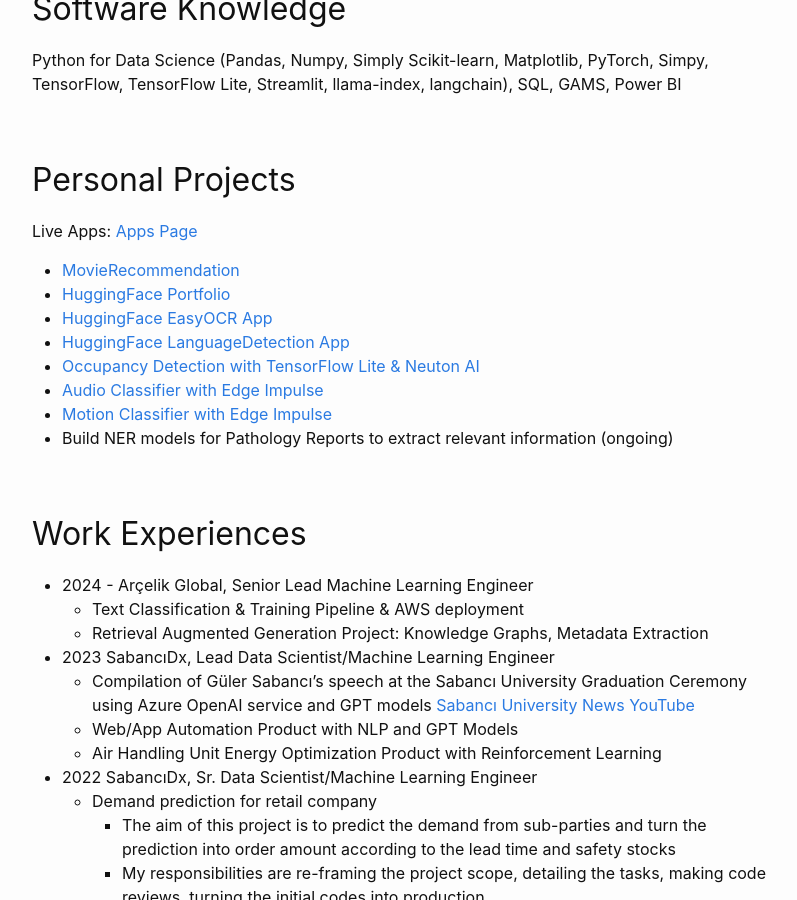
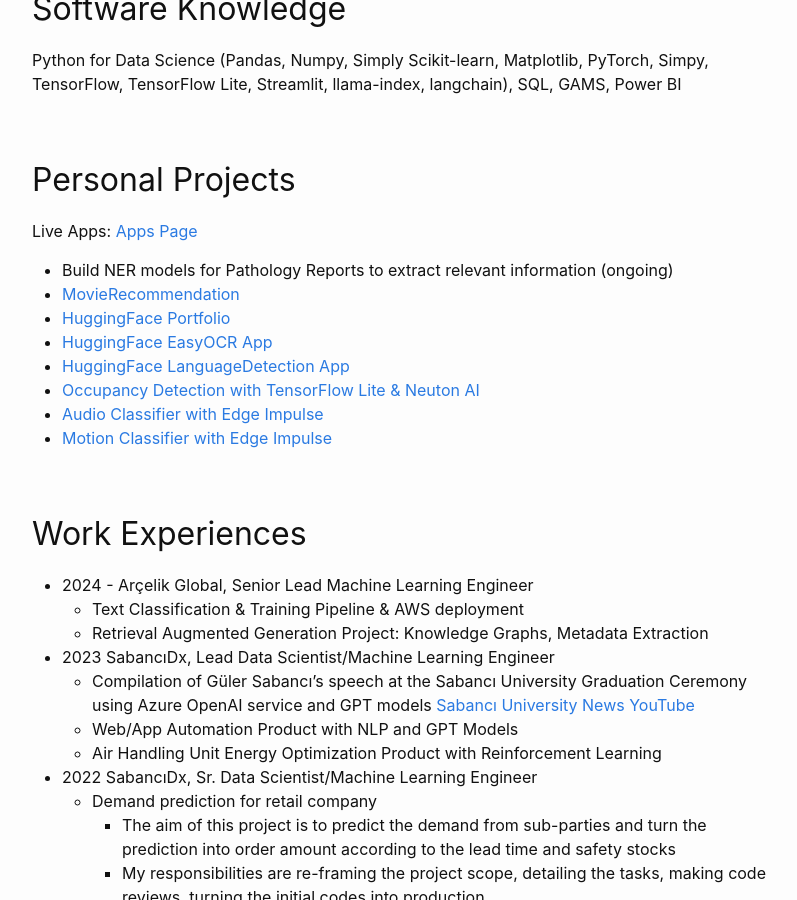
Before and after one commit to pelinbalci/pelinbalci.github.io, a Jekyll site: the page built from CV.md, in a window 1280 px wide and 900 px high, scrolled down 1506 px. Shown: the whole window, without its empty margins (238-1035 px from the left). Built offline with Jekyll 4.4.1, drawn with Linux system fonts in a browser that asks for light colours; some of the changed lines change nothing that is shown.

Commit message:
cv update

```diff
--- a/CV.md
+++ b/CV.md
@@ -46,6 +46,7 @@
 ## Personal Projects
 Live Apps: [Apps Page](https://pelinbalci.com/apps/)
 
+- Build NER models for Pathology Reports to extract relevant information (ongoing)
 - [MovieRecommendation](https://pelinbalci-movierecommendation-app-vg04fm.streamlit.app/)
 - [HuggingFace Portfolio](https://huggingface.co/pelinbalci)
 - [HuggingFace EasyOCR App](https://huggingface.co/spaces/pelinbalci/easyocr)
@@ -53,7 +54,7 @@
 - [Occupancy Detection with TensorFlow Lite & Neuton AI](https://github.com/pelinbalci/Tinyml_Occupancy_Detection)
 - [Audio Classifier with Edge Impulse](https://pelinbalci.com/tinyml/2022/01/17/Audio-Classifier.html)
 - [Motion Classifier with Edge Impulse](https://pelinbalci.com/tinyml/2022/01/01/Motion-Classifier.html)
-- Build NER models for Pathology Reports to extract relevant information (ongoing)
+
 
 ## Work Experiences
 - 2024 -  Arçelik Global, Senior Lead Machine Learning Engineer
```
